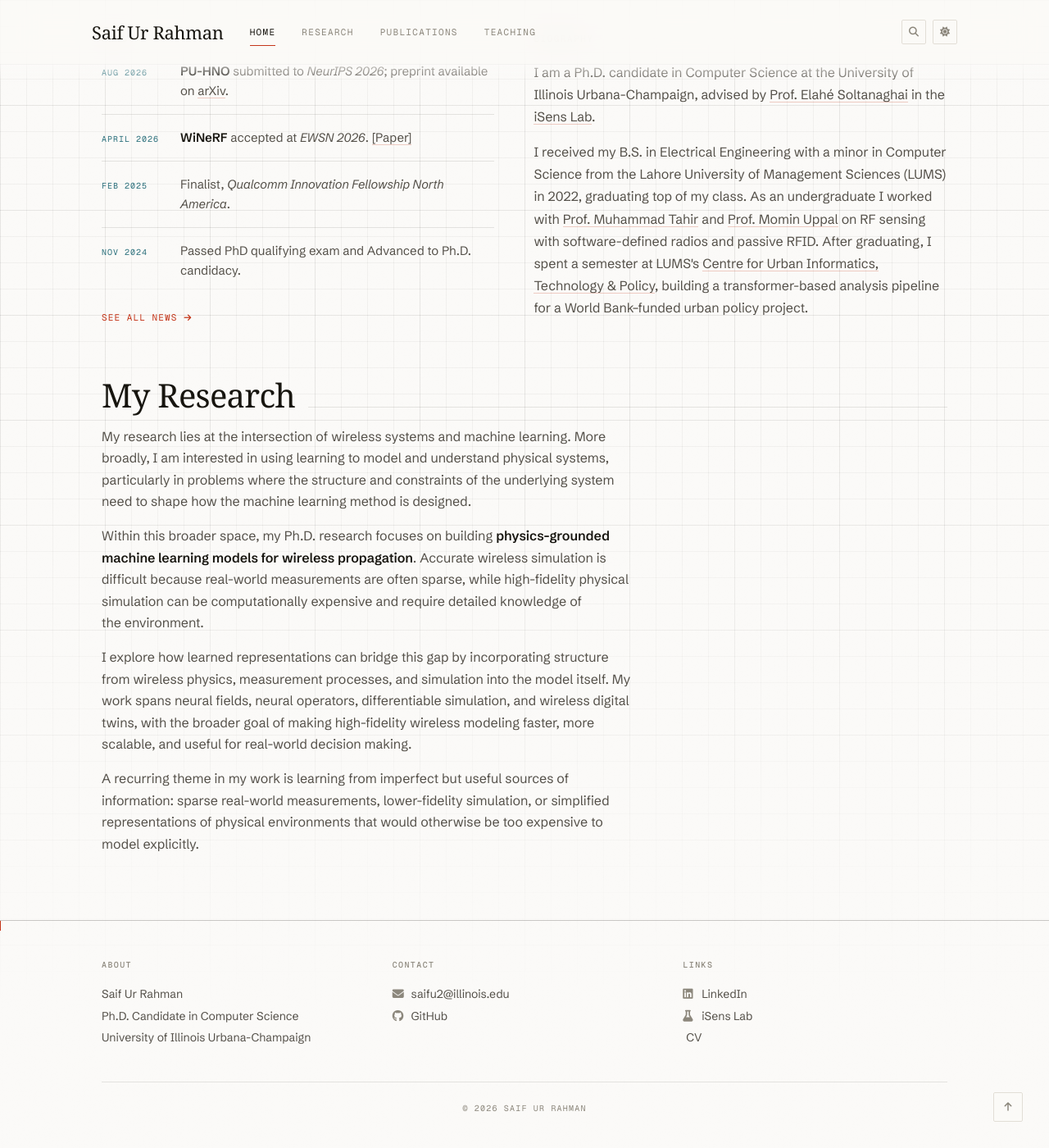
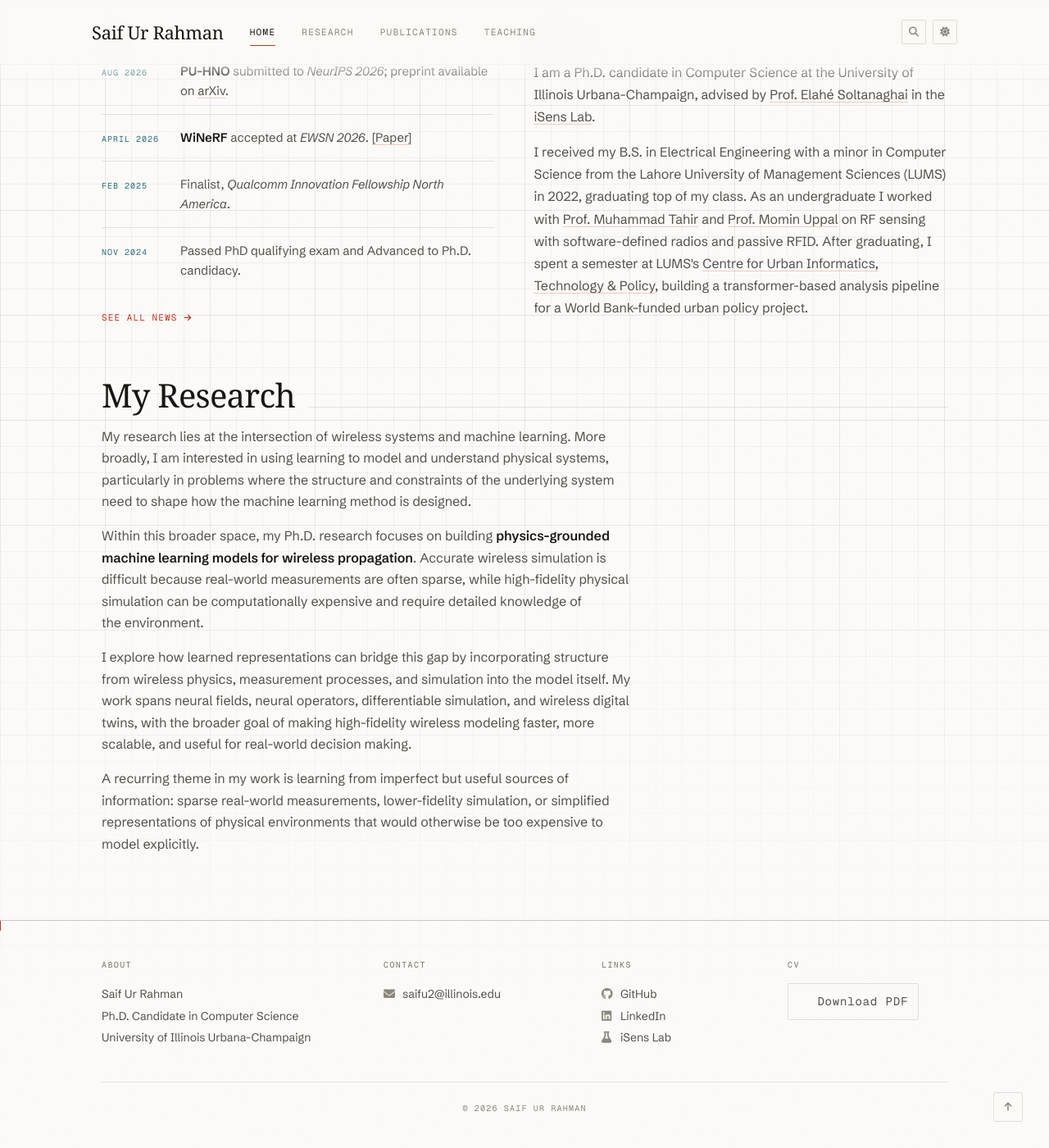
Before and after one commit to Saif2098/Saif2098.github.io, a Jekyll site: the page built from _pages/home.md, in a window 1280 px wide and 1400 px high, scrolled down 459 px. Shown: the whole window at 82% size. Built offline with Jekyll 4.4.1, drawn with Linux system fonts in a browser that asks for light colours; some web fonts are replaced; a style sheet for code colours, icons or effects is not loaded.

Commit message:
footer: separate contact, profile links and the CV
Contact now carries only the email address; GitHub moves in with the
other profile links; and the CV gets its own column as a download action
rather than sitting in a list of profiles.

Columns are weighted above 900px — four equal tracks left the About block
too narrow for the institution line, which wrapped across three rows.

Co-Authored-By: Claude Opus 5 <noreply@anthropic.com>

```diff
--- a/_includes/footer.html
+++ b/_includes/footer.html
@@ -11,19 +11,24 @@
     <div>
       <h5>Contact</h5>
       <p>
-        <a href="mailto:{{ site.email }}"><i class="fa-solid fa-envelope"></i> {{ site.email }}</a><br>
-        {% if site.links.github and site.links.github != "" %}<a href="{{ site.links.github }}"><i class="fa-brands fa-github"></i> GitHub</a><br>{% endif %}
+        <a href="mailto:{{ site.email }}"><i class="fa-solid fa-envelope"></i> {{ site.email }}</a>
       </p>
     </div>
     <div>
       <h5>Links</h5>
       <p>
         {% if site.links.google_scholar and site.links.google_scholar != "" %}<a href="{{ site.links.google_scholar }}"><i class="ai ai-google-scholar"></i> Google Scholar</a><br>{% endif %}
+        {% if site.links.github and site.links.github != "" %}<a href="{{ site.links.github }}"><i class="fa-brands fa-github"></i> GitHub</a><br>{% endif %}
         {% if site.links.linkedin and site.links.linkedin != "" %}<a href="{{ site.links.linkedin }}"><i class="fa-brands fa-linkedin"></i> LinkedIn</a><br>{% endif %}
-        {% if site.links.lab and site.links.lab != "" %}<a href="{{ site.links.lab }}"><i class="fa-solid fa-flask"></i> iSens Lab</a><br>{% endif %}
-        {% if site.links.cv and site.links.cv != "" %}<a href="{{ site.url }}{{ site.baseurl }}/{{ site.links.cv }}"><i class="ai ai-cv"></i> CV</a>{% endif %}
+        {% if site.links.lab and site.links.lab != "" %}<a href="{{ site.links.lab }}"><i class="fa-solid fa-flask"></i> iSens Lab</a>{% endif %}
       </p>
     </div>
+    {% if site.links.cv and site.links.cv != "" %}
+    <div>
+      <h5>CV</h5>
+      <a href="{{ site.url }}{{ site.baseurl }}/{{ site.links.cv }}" target="_blank" class="footer-cv"><i class="ai ai-cv"></i><span>Download PDF</span></a>
+    </div>
+    {% endif %}
   </div>
   <div class="footer-grid">
     <div class="footer-copyright" style="grid-column: 1 / -1;">
--- a/_sass/components/_footer.scss
+++ b/_sass/components/_footer.scss
@@ -24,8 +24,15 @@
 
 .footer-grid {
   display: grid;
-  grid-template-columns: repeat(auto-fit, minmax(200px, 1fr));
+  grid-template-columns: repeat(auto-fit, minmax(180px, 1fr));
   gap: var(--space-8);
+
+  // Equal columns leave the About block too narrow for "University of
+  // Illinois Urbana-Champaign", which then wraps raggedly. Weight the
+  // columns once there is room for all four.
+  @media (min-width: 900px) {
+    grid-template-columns: 1.6fr 1.2fr 1fr 1fr;
+  }
   max-width: var(--container-max);
   margin: 0 auto;
   padding: 0 var(--container-padding);
@@ -61,6 +68,42 @@
   }
 }
 
+// The CV is a document, not a profile link — it gets its own column and
+// reads as an action rather than another entry in a list.
+.footer-cv {
+  display: inline-flex;
+  align-items: center;
+  gap: var(--space-2);
+  padding: var(--space-2) var(--space-3);
+  border: 1px solid var(--border-color);
+  border-radius: var(--radius-sm);
+  color: var(--text-secondary);
+  font-family: var(--font-mono);
+  font-size: 0.6875rem;
+  letter-spacing: 0.06em;
+  line-height: 1.2;
+  transition:
+    color var(--dur-fast) var(--ease-spring),
+    border-color var(--dur-fast) var(--ease-spring),
+    background-color var(--dur-fast) var(--ease-spring),
+    transform var(--dur-press) ease-out;
+
+  i {
+    color: var(--text-muted);
+    margin-right: 0;
+    transition: color var(--dur-fast) var(--ease-spring);
+  }
+
+  &:hover {
+    color: var(--accent);
+    border-color: var(--accent);
+    background-color: var(--accent-light);
+    i { color: var(--accent); }
+  }
+
+  &:active { transform: scale(0.97); }
+}
+
 .footer-copyright {
   margin-top: var(--space-10);
   padding-top: var(--space-6);
```
